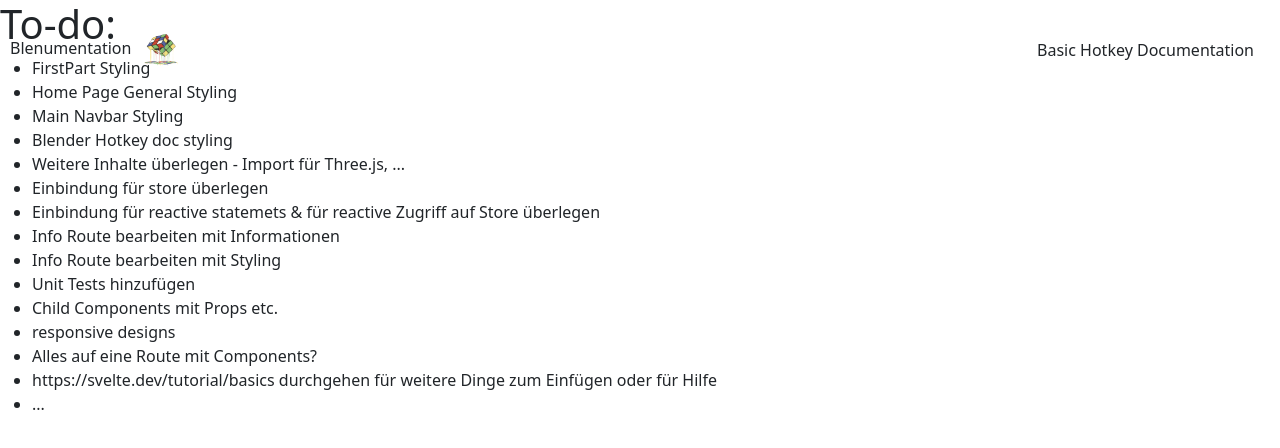
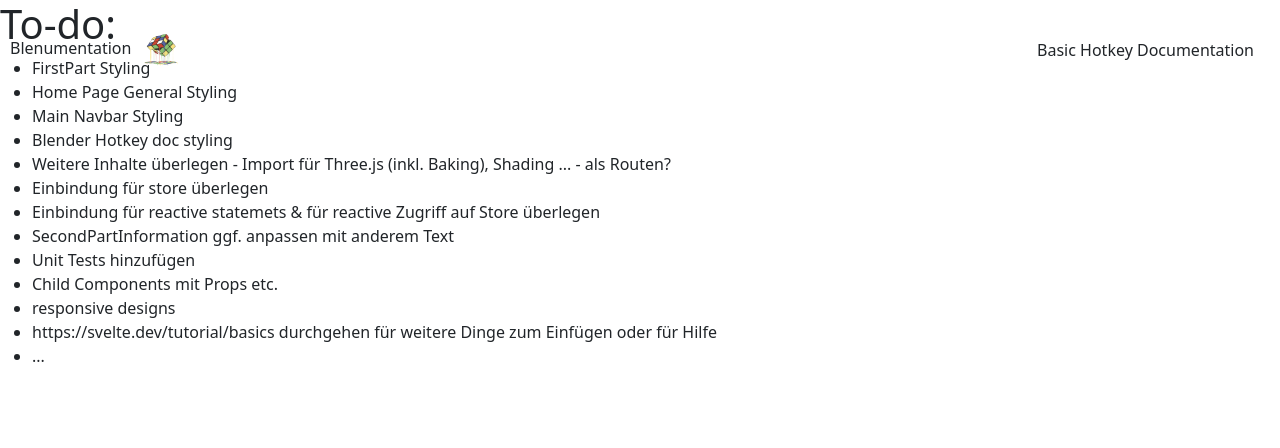
Before and after one commit to Matthes-Baer/Blenumentation, a SvelteKit app: page /info in a window 1280 px wide. Shown: the top 448 px of the page. Built offline with nearby package versions, Linux system fonts and the light colour scheme.

Commit message:
feat: Updated to-do information

```diff
--- a/src/routes/info/+page.svelte
+++ b/src/routes/info/+page.svelte
@@ -7,15 +7,15 @@
 		<li>Home Page General Styling</li>
 		<li>Main Navbar Styling</li>
 		<li>Blender Hotkey doc styling</li>
-		<li>Weitere Inhalte überlegen - Import für Three.js, ...</li>
+		<li>
+			Weitere Inhalte überlegen - Import für Three.js (inkl. Baking), Shading ... - als Routen?
+		</li>
 		<li>Einbindung für store überlegen</li>
 		<li>Einbindung für reactive statemets & für reactive Zugriff auf Store überlegen</li>
-		<li>Info Route bearbeiten mit Informationen</li>
-		<li>Info Route bearbeiten mit Styling</li>
+		<li>SecondPartInformation ggf. anpassen mit anderem Text</li>
 		<li>Unit Tests hinzufügen</li>
 		<li>Child Components mit Props etc.</li>
 		<li>responsive designs</li>
-		<li>Alles auf eine Route mit Components?</li>
 		<li>
 			https://svelte.dev/tutorial/basics durchgehen für weitere Dinge zum Einfügen oder für Hilfe
 		</li>
```
